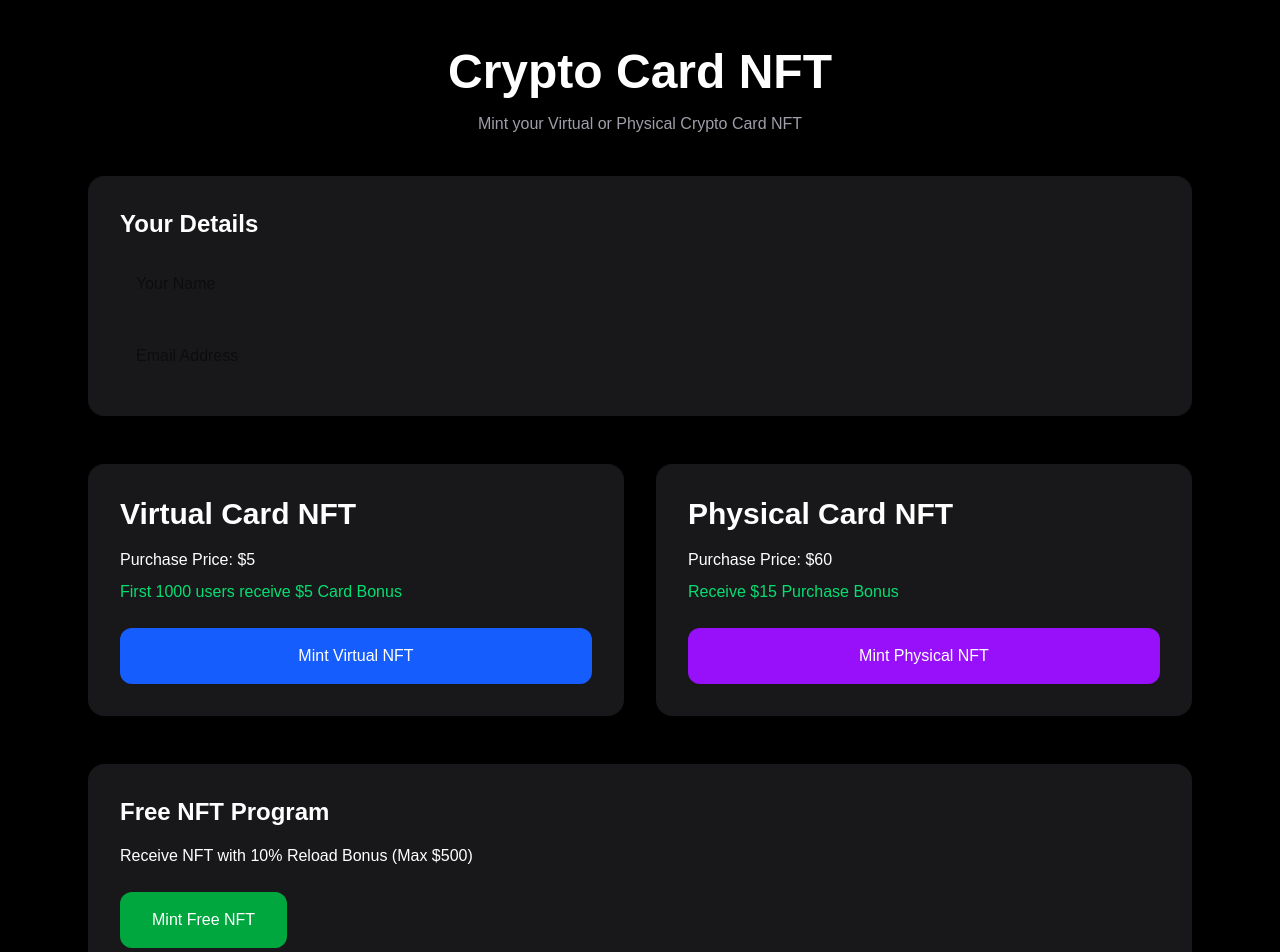
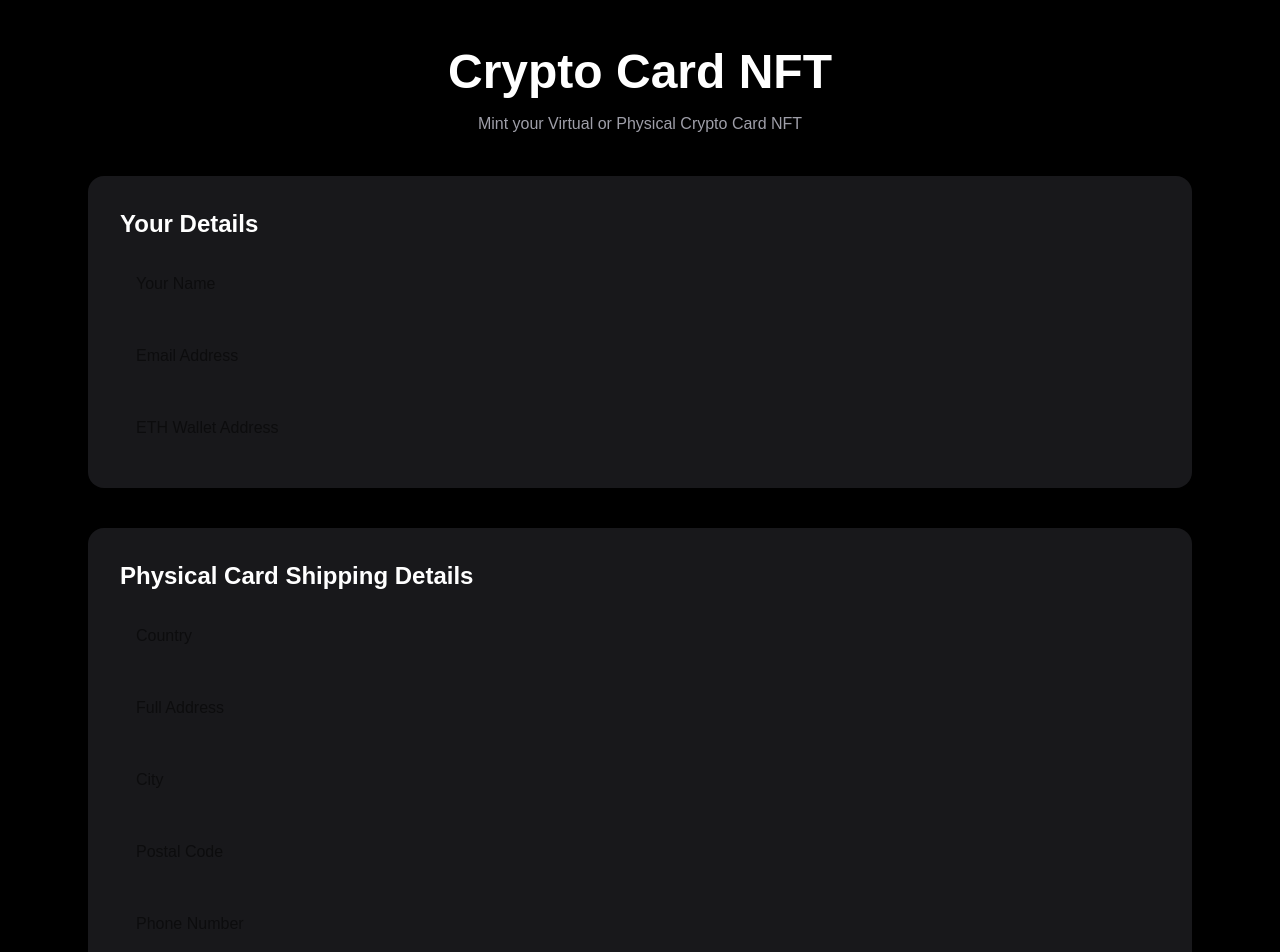
Before and after one commit to greatworld77/crypto-card-mint, a Next.js app: page / in a window 1280 px wide. Shown: the top 952 px of the page. Built offline with nearby package versions, Linux system fonts and the light colour scheme.

Commit message:
Add full user and shipping form

```diff
--- a/app/page.tsx
+++ b/app/page.tsx
@@ -5,12 +5,44 @@ import { useState } from 'react'
 export default function Home() {
   const [name, setName] = useState('')
   const [email, setEmail] = useState('')
+  const [wallet, setWallet] = useState('')
+  const [country, setCountry] = useState('')
+  const [address, setAddress] = useState('')
+  const [city, setCity] = useState('')
+  const [postalCode, setPostalCode] = useState('')
+  const [phone, setPhone] = useState('')
 
   async function saveMint(nftType: string) {
+    if (!name || !email || !wallet) {
+      alert('Please enter name, email, and ETH wallet address')
+      return
+    }
+
+    if (nftType === 'Physical Card NFT' && (!country || !address || !city || !postalCode || !phone)) {
+      alert('Please enter all shipping details for Physical Card NFT')
+      return
+    }
+
     const res = await fetch('/api/mints', {
       method: 'POST',
       headers: { 'Content-Type': 'application/json' },
-      body: JSON.stringify({ name, email, nftType })
+      body: JSON.stringify({
+        name,
+        email,
+        wallet,
+        nftType,
+        country: nftType === 'Physical Card NFT' ? country : '',
+        address: nftType === 'Physical Card NFT' ? address : '',
+        city: nftType === 'Physical Card NFT' ? city : '',
+        postalCode: nftType === 'Physical Card NFT' ? postalCode : '',
+        phone: nftType === 'Physical Card NFT' ? phone : '',
+        bonus:
+          nftType === 'Virtual Card NFT'
+            ? '$5 bonus for first 1000 users'
+            : nftType === 'Physical Card NFT'
+            ? '$15 purchase bonus'
+            : '10% reload bonus up to $500'
+      })
     })
 
     const data = await res.json()
@@ -34,33 +66,28 @@ export default function Home() {
         <div className="mt-10 bg-zinc-900 rounded-2xl p-8">
           <h2 className="text-2xl font-bold mb-4">Your Details</h2>
 
-          <input
-            className="w-full p-4 rounded-xl text-black mb-4"
-            placeholder="Your Name"
-            value={name}
-            onChange={(e) => setName(e.target.value)}
-          />
+          <input className="w-full p-4 rounded-xl text-black mb-4" placeholder="Your Name" value={name} onChange={(e) => setName(e.target.value)} />
+          <input className="w-full p-4 rounded-xl text-black mb-4" placeholder="Email Address" value={email} onChange={(e) => setEmail(e.target.value)} />
+          <input className="w-full p-4 rounded-xl text-black" placeholder="ETH Wallet Address" value={wallet} onChange={(e) => setWallet(e.target.value)} />
+        </div>
 
-          <input
-            className="w-full p-4 rounded-xl text-black"
-            placeholder="Email Address"
-            value={email}
-            onChange={(e) => setEmail(e.target.value)}
-          />
+        <div className="mt-10 bg-zinc-900 rounded-2xl p-8">
+          <h2 className="text-2xl font-bold mb-4">Physical Card Shipping Details</h2>
+
+          <input className="w-full p-4 rounded-xl text-black mb-4" placeholder="Country" value={country} onChange={(e) => setCountry(e.target.value)} />
+          <input className="w-full p-4 rounded-xl text-black mb-4" placeholder="Full Address" value={address} onChange={(e) => setAddress(e.target.value)} />
+          <input className="w-full p-4 rounded-xl text-black mb-4" placeholder="City" value={city} onChange={(e) => setCity(e.target.value)} />
+          <input className="w-full p-4 rounded-xl text-black mb-4" placeholder="Postal Code" value={postalCode} onChange={(e) => setPostalCode(e.target.value)} />
+          <input className="w-full p-4 rounded-xl text-black" placeholder="Phone Number" value={phone} onChange={(e) => setPhone(e.target.value)} />
         </div>
 
         <div className="grid md:grid-cols-2 gap-8 mt-12">
           <div className="bg-zinc-900 rounded-2xl p-8">
             <h2 className="text-3xl font-bold">Virtual Card NFT</h2>
             <p className="mt-4">Purchase Price: $5</p>
-            <p className="mt-2 text-green-400">
-              First 1000 users receive $5 Card Bonus
-            </p>
+            <p className="mt-2 text-green-400">First 1000 users receive $5 Card Bonus</p>
 
-            <button
-              onClick={() => saveMint('Virtual Card NFT')}
-              className="mt-6 w-full bg-blue-600 p-4 rounded-xl"
-            >
+            <button onClick={() => saveMint('Virtual Card NFT')} className="mt-6 w-full bg-blue-600 p-4 rounded-xl">
               Mint Virtual NFT
             </button>
           </div>
@@ -68,14 +95,9 @@ export default function Home() {
           <div className="bg-zinc-900 rounded-2xl p-8">
             <h2 className="text-3xl font-bold">Physical Card NFT</h2>
             <p className="mt-4">Purchase Price: $60</p>
-            <p className="mt-2 text-green-400">
-              Receive $15 Purchase Bonus
-            </p>
+            <p className="mt-2 text-green-400">Receive $15 Purchase Bonus</p>
 
-            <button
-              onClick={() => saveMint('Physical Card NFT')}
-              className="mt-6 w-full bg-purple-600 p-4 rounded-xl"
-            >
+            <button onClick={() => saveMint('Physical Card NFT')} className="mt-6 w-full bg-purple-600 p-4 rounded-xl">
               Mint Physical NFT
             </button>
           </div>
@@ -83,26 +105,16 @@ export default function Home() {
 
         <div className="mt-12 bg-zinc-900 p-8 rounded-2xl">
           <h2 className="text-2xl font-bold">Free NFT Program</h2>
-          <p className="mt-4">
-            Receive NFT with 10% Reload Bonus (Max $500)
-          </p>
+          <p className="mt-4">Receive NFT with 10% Reload Bonus (Max $500)</p>
 
-          <button
-            onClick={() => saveMint('Free NFT')}
-            className="mt-6 bg-green-600 px-8 py-4 rounded-xl"
-          >
+          <button onClick={() => saveMint('Free NFT')} className="mt-6 bg-green-600 px-8 py-4 rounded-xl">
             Mint Free NFT
           </button>
         </div>
 
         <div className="grid md:grid-cols-2 gap-8 mt-12">
-          <button disabled className="bg-zinc-700 p-6 rounded-xl opacity-60">
-            Reload Card (Coming Soon)
-          </button>
-
-          <button disabled className="bg-zinc-700 p-6 rounded-xl opacity-60">
-            Withdrawal (Coming Soon)
-          </button>
+          <button disabled className="bg-zinc-700 p-6 rounded-xl opacity-60">Reload Card (Coming Soon)</button>
+          <button disabled className="bg-zinc-700 p-6 rounded-xl opacity-60">Withdrawal (Coming Soon)</button>
         </div>
       </div>
     </main>
```
